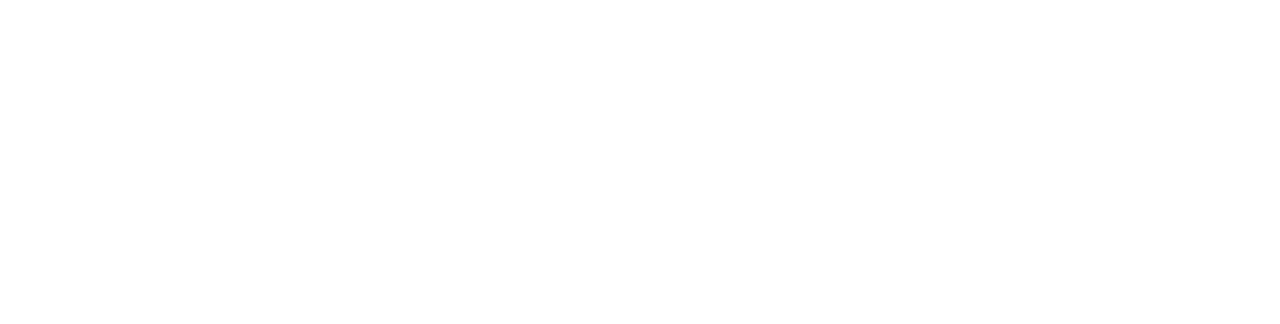
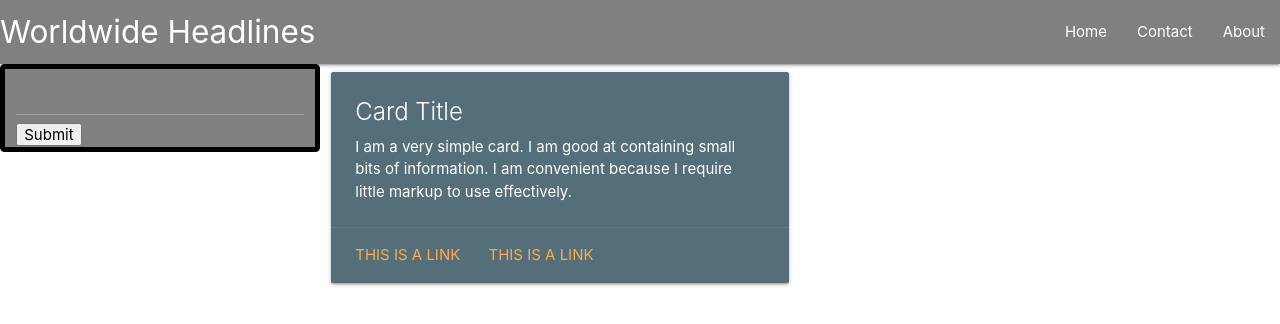
Before and after one commit to hong-f/worldwidenews, a plain HTML site: page index.html in a window 1280 px wide. Drawn offline with nearby package versions, Linux system fonts and the light colour scheme.

Commit message:
html skeleton added

```diff
--- a/assets/script.js
+++ b/assets/script.js
@@ -0,0 +1,6 @@
+var search_input = $("#search_input");
+var submit_button =$("#submit");
+
+submit_button.on('click', function(){
+
+})
--- a/assets/style.css
+++ b/assets/style.css
@@ -0,0 +1,10 @@
+
+
+nav{
+    background-color: grey;
+}
+aside{
+    background-color: grey;
+    border: solid black 5px;
+    border-radius: .3rem;
+}
--- a/index.html
+++ b/index.html
@@ -4,9 +4,69 @@
     <meta charset="UTF-8">
     <meta http-equiv="X-UA-Compatible" content="IE=edge">
     <meta name="viewport" content="width=device-width, initial-scale=1.0">
-    <title>Document</title>
+ <!-- Compiled and minified CSS -->
+ <link rel="stylesheet" href="https://cdnjs.cloudflare.com/ajax/libs/materialize/1.0.0/css/materialize.min.css">
+
+
+    <link rel="stylesheet" href="./assets/style.css"/>
+    <title>Worldwide Headlines</title>
 </head>
 <body>
 
+    <header>
+        <nav>
+            <div class="nav-wrapper">
+              <a href="#" class="brand-logo">Worldwide Headlines</a>
+              <ul id="nav-mobile" class="right hide-on-med-and-down">
+                <li><a href="#home">Home</a></li>
+                <li><a href="#contact">Contact</a></li>
+                <li><a href="#about">About</a></li>
+              </ul>
+            </div>
+          </nav>
+
+    </header>
+    <main class="row">
+ <aside class="col s12 m4 l3">
+        <div>
+        <form id="search_input" >
+            <!-- user input -->
+            <input type="text" id="searchbar">
+            <input type="submit" id="submit">
+        </form>
+        </div>
+        <div id="history"></div>
+    </aside>
+
+        <section class="col s12 m8 l9">
+             <!-- populate with top news stories   -->
+            <div class="row">
+                <div class="col s12 m6">
+                  <div  id="top_story" class="card blue-grey darken-1">
+                    <div class="card-content white-text">
+                      <span class="card-title">Card Title</span>
+                      <p>I am a very simple card. I am good at containing small bits of information.
+                      I am convenient because I require little markup to use effectively.</p>
+                    </div>
+                    <div class="card-action">
+                      <a href="#">This is a link</a>
+                      <a href="#">This is a link</a>
+                    </div>
+                  </div>
+                </div>
+              </div>
+            <!-- current events -->
+            <div class="card" id="current_events"></div>
+        </section>
+    </main>
+    <footer>
+        <a href="#youtube"></a>
+        <a href="#twitter"></a>
+    </footer>
+
+ <!-- Compiled and minified JavaScript -->
+ <script src="https://code.jquery.com/jquery-3.5.1.min.js"></script>
+ <script src="https://cdnjs.cloudflare.com/ajax/libs/materialize/1.0.0/js/materialize.min.js"></script>
+<script src="./assets/script.js"></script>
 </body>
 </html>
```
